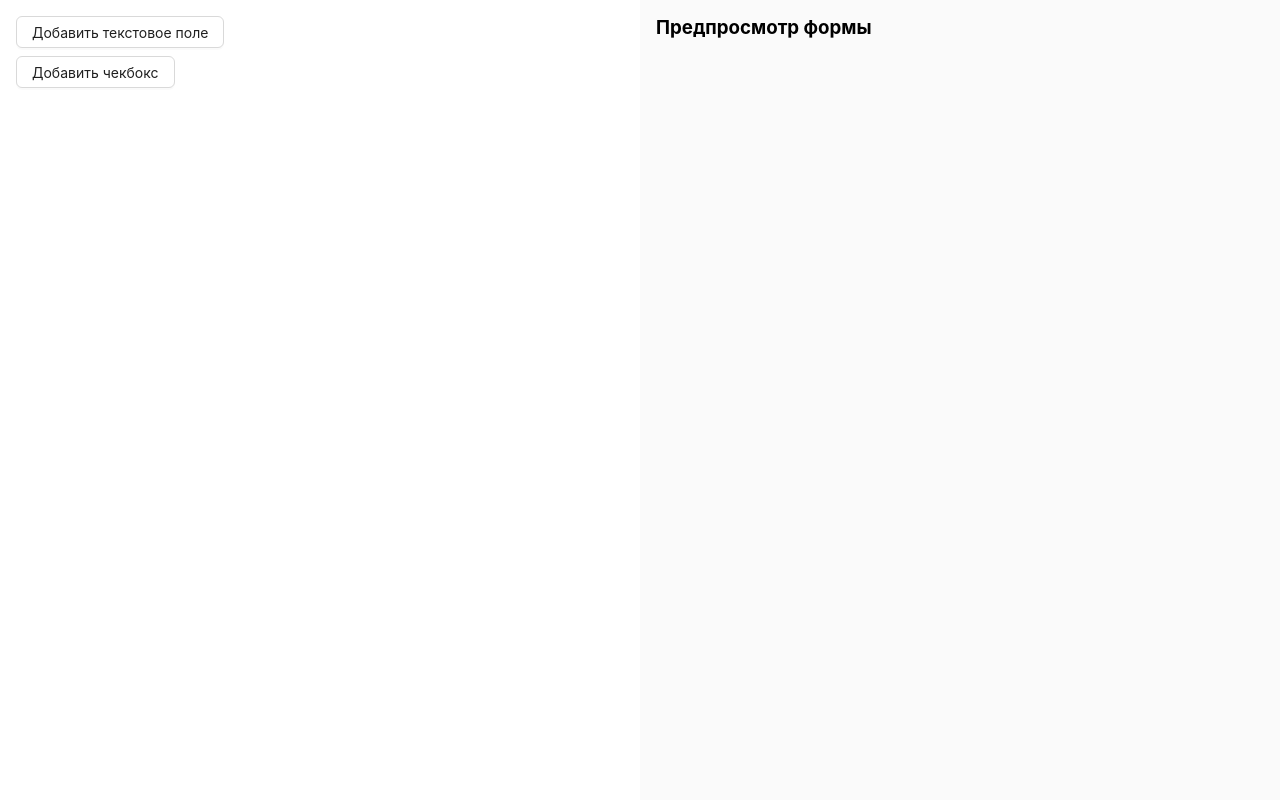
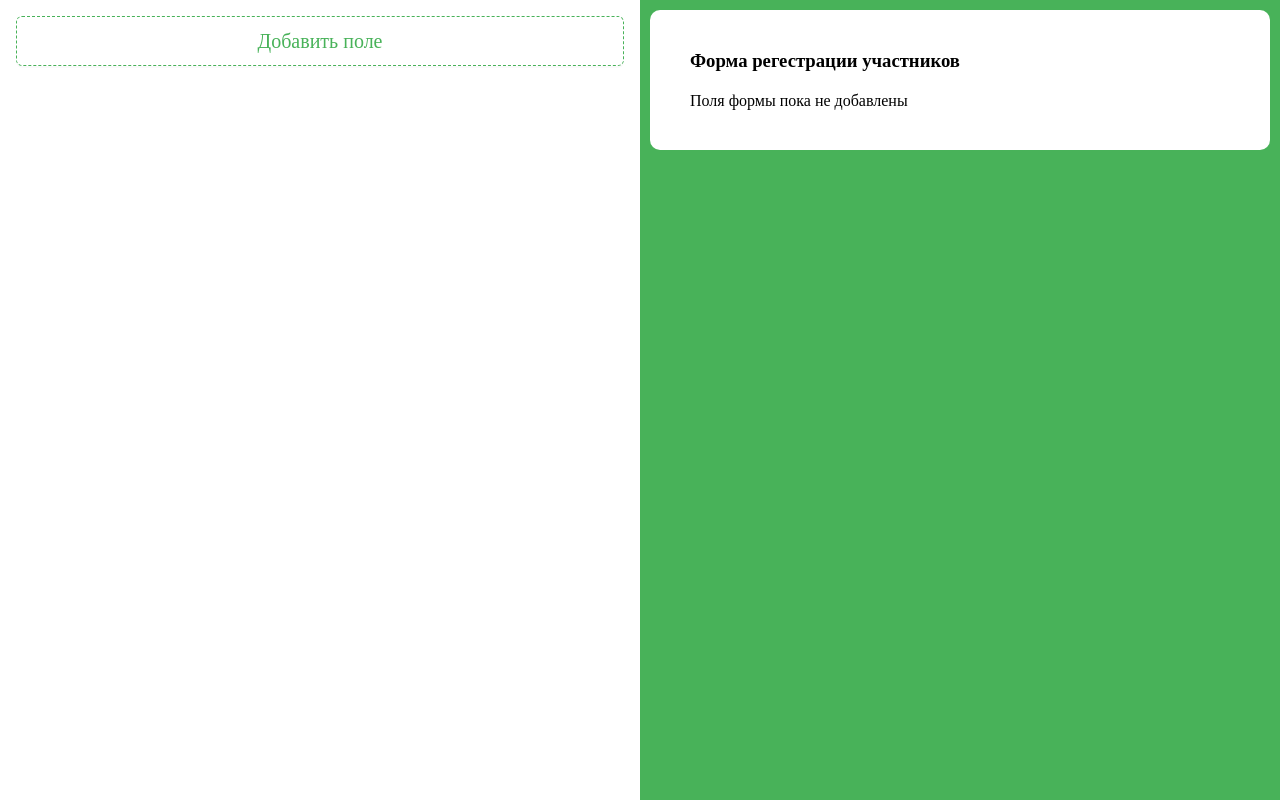
Before and after one commit to RustemMT/form-constructor, a React (Create React App) app: page / in a window 1280 px wide. Built offline with nearby package versions, Linux system fonts and the light colour scheme.

Commit message:
add design to FormEditor

```diff
--- a/src/app/App.tsx
+++ b/src/app/App.tsx
@@ -1,35 +1,10 @@
 import "@/app/styles/App.css";
-import { useAppDispatch, useAppSelector } from "./hooks";
-import {
-  addField,
-  deleteField,
-  toggleRequired,
-} from "@/entities/field/model/fieldSlice";
-import { Button } from "antd";
-import { FormEditor } from "@/widgets/FieldEditor/ui/FormEditor";
-import { FormPreview } from "@/widgets/FormPreview/ui/FormPreview";
+import { ConstructorPage } from "@/pages/Constructor/Constructor";
 
 function App() {
-  const dispatch = useAppDispatch();
-  const fields = useAppSelector((state) => state.field.fields);
-
-  const handleAddField = () => {
-    dispatch(
-      addField({
-        id: Date.now().toString(),
-        type: "input",
-        label: "Новое поле",
-        required: false,
-      })
-    );
-  };
-
   return (
-    <div className="App">
-      <div style={{ display: "flex", height: "100vh" }}>
-        <FormEditor />
-        <FormPreview />
-      </div>
+    <div className="App" style={{}}>
+      <ConstructorPage />
     </div>
   );
 }
--- a/src/app/styles/App.css
+++ b/src/app/styles/App.css
@@ -5,3 +5,9 @@
   padding: 0;
   box-sizing: border-box;
 }
+
+html,
+body,
+body * {
+  font-family: serif !important;
+}
--- a/src/entities/field/model/fieldSlice.ts
+++ b/src/entities/field/model/fieldSlice.ts
@@ -1,11 +1,10 @@
 import { createSlice, PayloadAction } from "@reduxjs/toolkit";
-
-export type FieldType = "input" | "checkbox";
 
 export interface Field {
   id: string;
-  type: FieldType;
   label: string;
+  placeholder: string;
+  value: string;
   required: boolean;
 }
 
@@ -35,8 +34,23 @@ const fieldSlice = createSlice({
         field.required = !field.required;
       }
     },
+    updateValue(state, action: PayloadAction<{ id: string; value: string }>) {
+      const field = state.fields.find((f) => f.id === action.payload.id);
+      if (field) {
+        field.value = action.payload.value;
+      }
+    },
+    clearFields(state) {
+      state.fields = [];
+    },
   },
 });
 
-export const { addField, deleteField, toggleRequired } = fieldSlice.actions;
+export const {
+  addField,
+  deleteField,
+  toggleRequired,
+  updateValue,
+  clearFields,
+} = fieldSlice.actions;
 export const fieldReducer = fieldSlice.reducer;
--- /dev/null
+++ b/src/pages/Constructor/Constructor.tsx
@@ -0,0 +1,18 @@
+import { FormEditor } from "@/widgets/FormEditor/ui/FormEditor";
+import { FormPreview } from "@/widgets/FormPreview/ui/FormPreview";
+
+export const ConstructorPage = () => {
+  return (
+    <div
+      style={{
+        display: "flex",
+        height: "100vh",
+        maxWidth: "1440px",
+        margin: "0 auto",
+      }}
+    >
+      <FormEditor />
+      <FormPreview />
+    </div>
+  );
+};
--- a/src/widgets/FieldEditor/ui/FormEditor.tsx
+++ /dev/null
@@ -1,56 +0,0 @@
-import { useAppDispatch, useAppSelector } from "@/app/hooks";
-import {
-  addField,
-  deleteField,
-  toggleRequired,
-} from "@/entities/field/model/fieldSlice";
-import { Button, Card, Checkbox, Space, Input } from "antd";
-
-export const FormEditor = () => {
-  const dispatch = useAppDispatch();
-  const fields = useAppSelector((state) => state.field.fields);
-
-  const handleAdd = (type: "input" | "checkbox") => {
-    dispatch(
-      addField({
-        id: Date.now().toString(),
-        type,
-        label: type === "input" ? "Текстовое поле" : "Чекбокс",
-        required: false,
-      })
-    );
-  };
-
-  return (
-    <div style={{ width: "50%", padding: 16 }}>
-      <Space direction="vertical" style={{ width: "100%" }}>
-        <Button onClick={() => handleAdd("input")}>
-          Добавить текстовое поле
-        </Button>
-        <Button onClick={() => handleAdd("checkbox")}>Добавить чекбокс</Button>
-
-        {fields.map((field) => (
-          <Card key={field.id} size="small" title={field.label}>
-            <Space direction="vertical" style={{ width: "100%" }}>
-              <Input
-                placeholder="Название поля"
-                value={field.label}
-                onChange={() => {}}
-                disabled
-              />
-              <Checkbox
-                checked={field.required}
-                onChange={() => dispatch(toggleRequired(field.id))}
-              >
-                Обязательное
-              </Checkbox>
-              <Button danger onClick={() => dispatch(deleteField(field.id))}>
-                Удалить
-              </Button>
-            </Space>
-          </Card>
-        ))}
-      </Space>
-    </div>
-  );
-};
--- /dev/null
+++ b/src/widgets/FormEditor/ui/FormEditor.module.css
@@ -0,0 +1,44 @@
+.container {
+  width: 50%;
+  padding: 16px;
+}
+
+.card {
+  position: relative;
+}
+
+.card :global(.ant-card-head-title) {
+  font-size: 20px;
+}
+
+.formItem :global(.ant-form-item-label > label) {
+  font-size: 20px;
+}
+
+.input {
+  font-size: 18px;
+}
+
+.checkbox {
+  font-size: 16px;
+}
+
+.addButton {
+  font-size: 20px;
+  width: 100%;
+  height: 50px;
+  border: dashed 1px rgb(72, 178, 89);
+  color: rgb(72, 178, 89);
+}
+
+.deleteButton {
+  color: rgb(72, 178, 89);
+  border: 0;
+  position: absolute;
+  top: 0;
+  right: 0;
+}
+
+.fullWidth {
+  width: 100%;
+}
--- /dev/null
+++ b/src/widgets/FormEditor/ui/FormEditor.tsx
@@ -0,0 +1,78 @@
+import { useAppDispatch, useAppSelector } from "@/app/hooks";
+import {
+  addField,
+  deleteField,
+  toggleRequired,
+  updateValue,
+} from "@/entities/field/model/fieldSlice";
+import { Button, Card, Checkbox, Form, Input, Space } from "antd";
+import styles from "./FormEditor.module.css";
+
+export const FormEditor = () => {
+  const dispatch = useAppDispatch();
+  const fields = useAppSelector((state) => state.field.fields);
+
+  const handleAdd = () => {
+    dispatch(
+      addField({
+        id: Date.now().toString(),
+        value: "",
+        label: "",
+        required: false,
+        placeholder: "",
+      })
+    );
+  };
+
+  const renderedFields = fields.map((field) => (
+    <Card
+      key={field.id}
+      size="default"
+      title={field.value || "Новое поле"}
+      className={styles.card}
+    >
+      <Form.Item label="Название поля" className={styles.formItem}>
+        <Input
+          placeholder="Название поля"
+          value={field.value}
+          className={styles.input}
+          onChange={(e) =>
+            dispatch(updateValue({ id: field.id, value: e.target.value }))
+          }
+        />
+      </Form.Item>
+
+      <Button
+        danger
+        onClick={() => dispatch(deleteField(field.id))}
+        className={styles.deleteButton}
+      >
+        Удалить
+      </Button>
+
+      <Form.Item>
+        <Checkbox
+          checked={field.required}
+          onChange={() => dispatch(toggleRequired(field.id))}
+          className={styles.checkbox}
+        >
+          Сделать поле обязательным
+        </Checkbox>
+      </Form.Item>
+    </Card>
+  ));
+
+  return (
+    <div className={styles.container}>
+      <Form layout="vertical">
+        <Space direction="vertical" className={styles.fullWidth}>
+          <Button onClick={handleAdd} className={styles.addButton}>
+            Добавить поле
+          </Button>
+
+          {renderedFields}
+        </Space>
+      </Form>
+    </div>
+  );
+};
--- /dev/null
+++ b/src/widgets/FormPreview/ui/FormPreview.module.css
@@ -0,0 +1,19 @@
+.container {
+  width: 50%;
+  padding: 10px;
+  background: rgb(72, 178, 89);
+}
+
+.formWrapper {
+  background-color: white;
+  padding: 40px;
+  border-radius: 10px;
+}
+
+.title {
+  margin-bottom: 20px;
+}
+
+.submitButton {
+  background-color: rgb(72, 178, 89);
+}
--- a/src/widgets/FormPreview/ui/FormPreview.tsx
+++ b/src/widgets/FormPreview/ui/FormPreview.tsx
@@ -1,28 +1,63 @@
-import React from "react";
-import { useAppSelector } from "@/app/hooks";
-import { Input, Checkbox, Form } from "antd";
+import { useAppDispatch, useAppSelector } from "@/app/hooks";
+import { clearFields } from "@/entities/field/model/fieldSlice";
+import { Input, Form, Button } from "antd";
+import styles from "./FormPreview.module.css"; // 👈 импорт стилей
 
 export const FormPreview = () => {
   const fields = useAppSelector((state) => state.field.fields);
+  const dispatch = useAppDispatch();
+
+  const handleFinish = (values: Record<string, string>) => {
+    const readableValues = fields.reduce((acc, field) => {
+      acc[field.label] = values[field.id];
+      return acc;
+    }, {} as Record<string, string>);
+
+    console.log("Форма отправлена:", readableValues);
+    dispatch(clearFields());
+  };
+
+  let formFields = fields.map((field) => (
+    <Form.Item
+      key={field.id}
+      name={field.id}
+      label={field.label}
+      rules={
+        field.required
+          ? [
+              {
+                required: true,
+                message: "Пожалуйста, заполните поле",
+              },
+            ]
+          : []
+      }
+    >
+      <Input placeholder={field.value} />
+    </Form.Item>
+  ));
 
   return (
-    <div style={{ width: "50%", padding: 16, background: "#fafafa" }}>
-      <h3>Предпросмотр формы</h3>
-      <Form layout="vertical">
-        {fields.map((field) => (
-          <Form.Item
-            key={field.id}
-            label={field.label}
-            required={field.required}
-          >
-            {field.type === "input" ? (
-              <Input />
-            ) : (
-              <Checkbox>{field.label}</Checkbox>
-            )}
-          </Form.Item>
-        ))}
-      </Form>
+    <div className={styles.container}>
+      <div className={styles.formWrapper}>
+        <h3 className={styles.title}>Форма регестрации участников</h3>
+        {fields.length ? (
+          <Form layout="vertical" onFinish={handleFinish}>
+            {formFields}
+            <Form.Item>
+              <Button
+                type="primary"
+                htmlType="submit"
+                className={styles.submitButton}
+              >
+                Отправить
+              </Button>
+            </Form.Item>
+          </Form>
+        ) : (
+          <div>Поля формы пока не добавлены</div>
+        )}
+      </div>
     </div>
   );
 };
```
